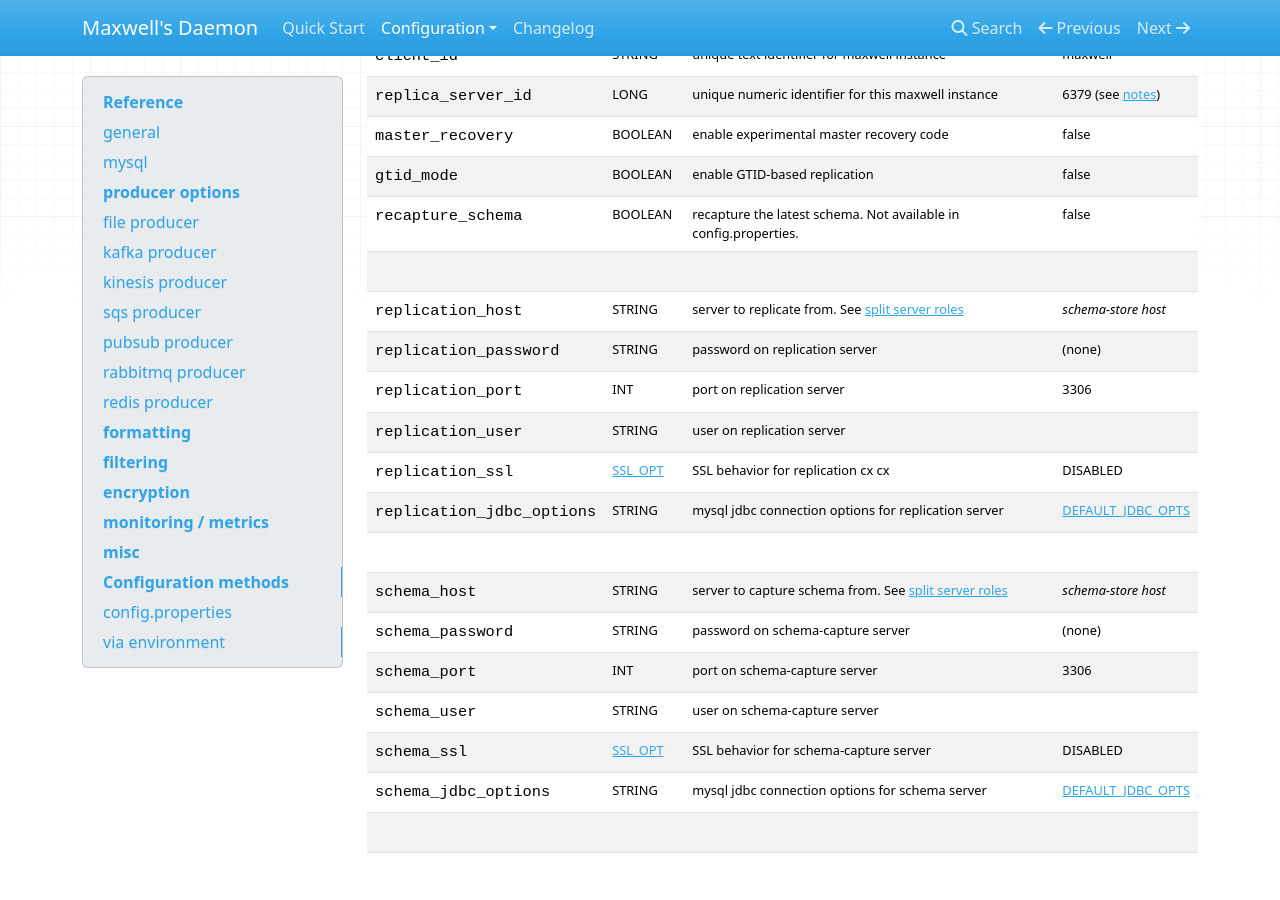
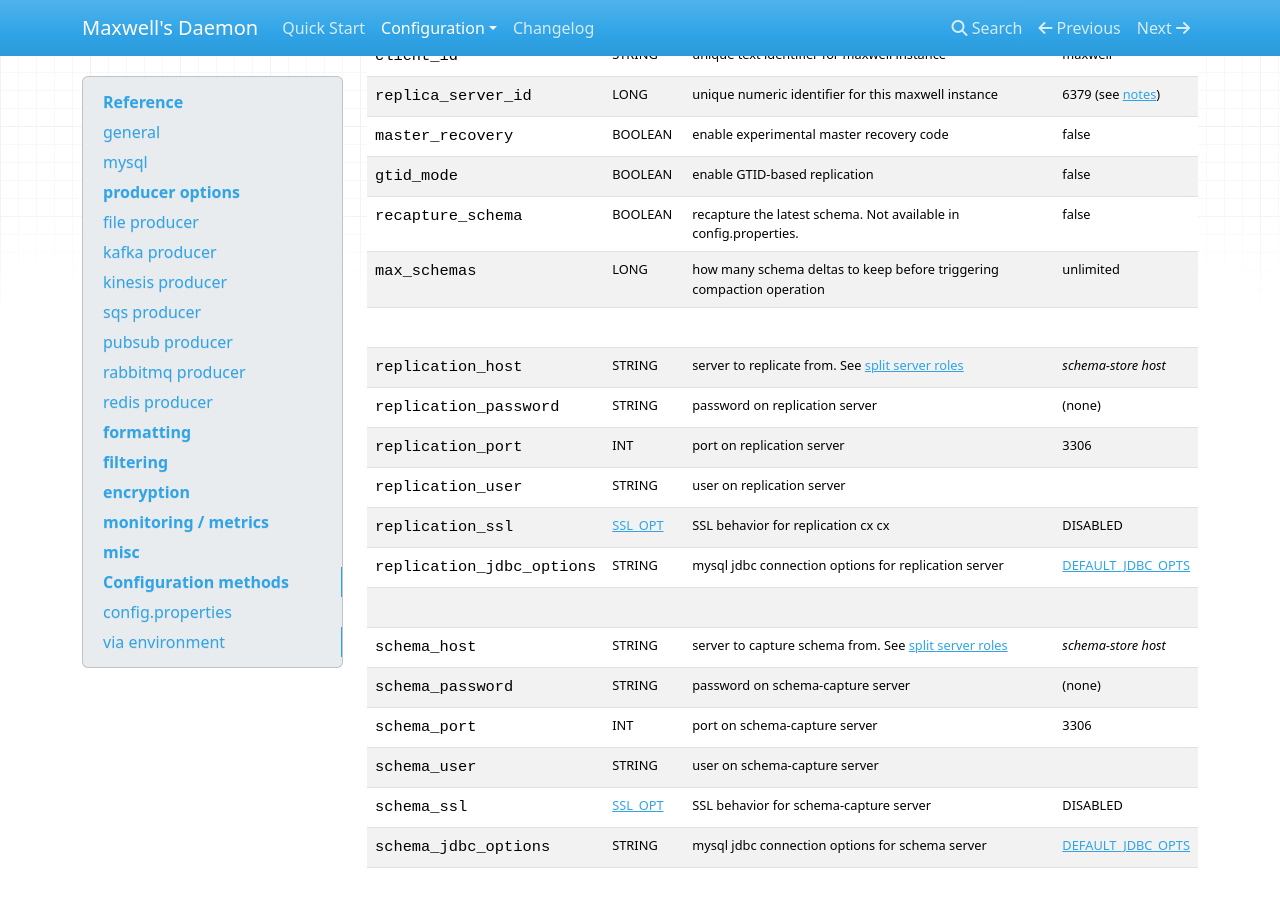
Before and after one commit to zendesk/maxwell, an MkDocs documentation site: the page built from docs/docs/config.md, in a window 1280 px wide and 900 px high, scrolled down 808 px. Built offline with MkDocs 1.6.1, drawn with Linux system fonts in a browser that asks for light colours; nearby versions of some CDN libraries.

Commit message:
document max_schemas

```diff
--- a/docs/docs/config.md
+++ b/docs/docs/config.md
@@ -29,6 +29,7 @@ replica_server_id              | LONG                 | unique numeric identifie
 master_recovery                | BOOLEAN              | enable experimental master recovery code            | false
 gtid_mode                      | BOOLEAN              | enable GTID-based replication                       | false
 recapture_schema               | BOOLEAN              | recapture the latest schema. Not available in config.properties. | false
+max_schemas                    | LONG                 | how many schema deltas to keep before triggering compaction operation | unlimited
 &nbsp;
 replication_host               | STRING               | server to replicate from.  See [split server roles](#split-server-roles) | *schema-store host*
 replication_password           | STRING               | password on replication server                      | (none)
```
